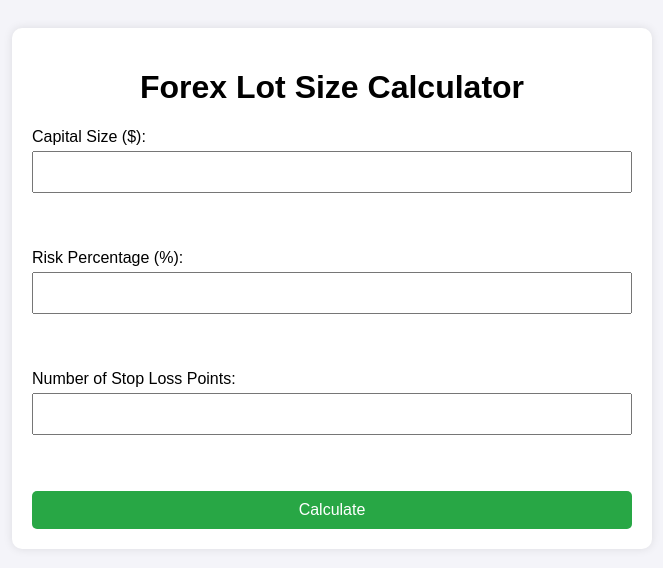
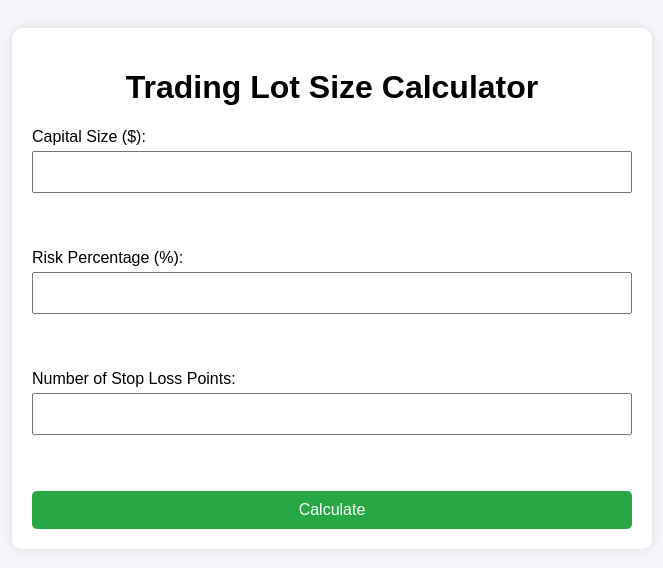
Before and after one commit to diab88/Lot-Size-Calculator, a Flask app: page / in a window 1280 px wide. Shown: the top 568 px of the page, without its empty margins (308-971 px from the left). Run offline with Flask 3, Linux system fonts and the light colour scheme.

Commit message:
forex to Trading

```diff
--- a/templates/calculator.html
+++ b/templates/calculator.html
@@ -8,7 +8,7 @@
 </head>
 <body>
     <div class="container">
-        <h1>Forex Lot Size Calculator</h1>
+        <h1>Trading Lot Size Calculator</h1>
         <form method="POST">
             <label for="capital">Capital Size ($):</label>
             <!-- Keep the Capital Size value after form submission -->
```
